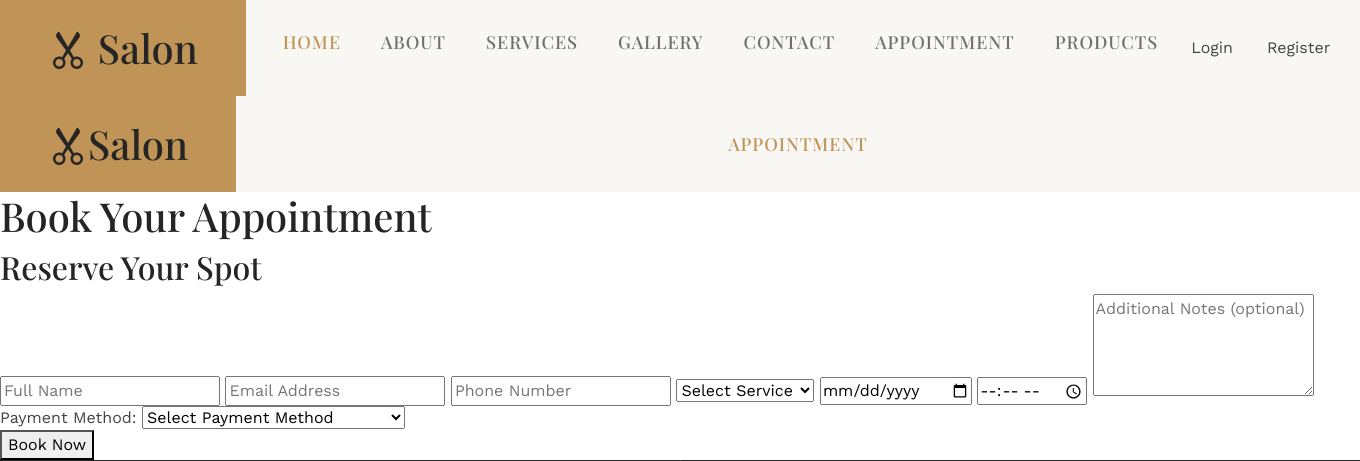
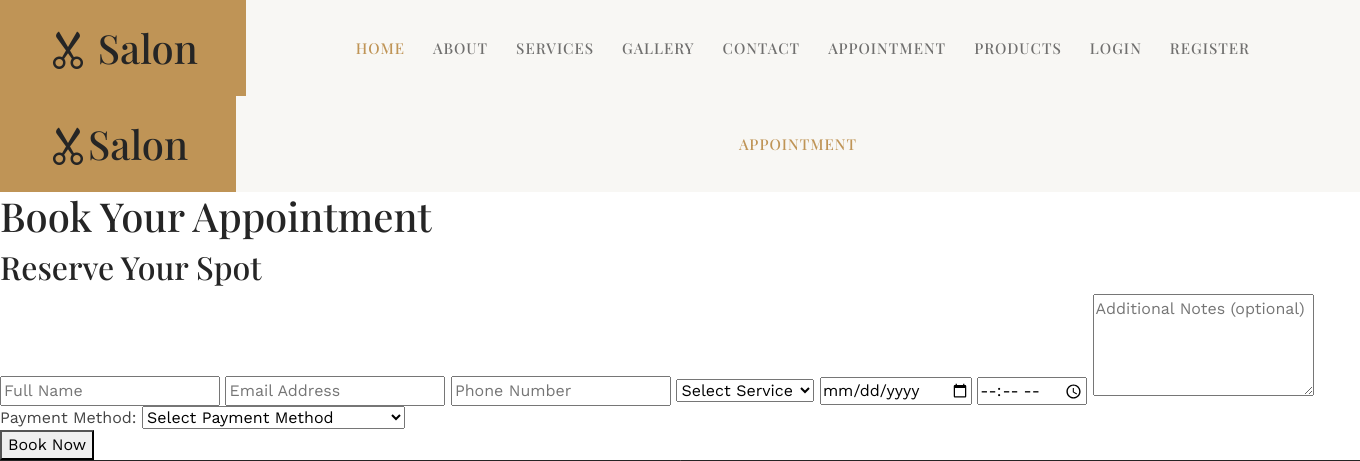
Before and after one commit to sadikshya-stack/salon-backend-django, a Django app: template templates/appointments.html in a window 1360 px wide. Shown: the top 461 px of the page. Run offline with Django 3.2, Linux system fonts and the light colour scheme; the template is opened without the code that fills it, so the values that code supplies are empty; some libraries are stand-ins or nearby versions.

Commit message:
index page everything is finalized.

```diff
--- a/static/css/style.css
+++ b/static/css/style.css
@@ -543,3 +543,48 @@
 .bg-primary {
     background-color: #bf9456 !important;
 }
+html, body {
+    overflow-x: hidden !important;
+}
+
+/* Default (Desktop) */
+.salon-navbar .nav-link {
+    font-size: 0.95rem;   /* slightly smaller */
+    padding: 0.5rem 0.75rem;
+}
+
+/* Tablets */
+@media (max-width: 1200px) {
+    .salon-navbar .nav-link {
+        font-size: 0.85rem;
+        padding: 0.45rem 0.6rem;
+    }
+}
+
+/* Mobile */
+@media (max-width: 992px) {
+    .salon-navbar .nav-link {
+        font-size: 1rem;  /* readable in collapsed menu */
+        padding: 0.5rem 1rem;
+    }
+}
+
+.navbar-light .navbar-nav .nav-link {
+    color: rgba(0, 0, 0, .55);
+}
+
+@media (min-width: 992px) {
+    .navbar-expand-lg .navbar-nav .nav-link {
+        padding-right: .5em;
+        padding-left: .5em;
+    }
+
+    .navbar .navbar-nav .nav-link {
+    margin: 0 12px;
+    font-size: 18px;
+    }
+}
+.navbar .navbar-nav .nav-link {
+    margin: 0 6px;
+    font-size: 15px;
+}
--- a/templates/includes/navbar.html
+++ b/templates/includes/navbar.html
@@ -1,7 +1,7 @@
 {% load static %}
 
 <div class="container-fluid bg-light sticky-top p-0">
-        <nav class="navbar navbar-expand-lg navbar-light p-0">
+        <nav class="navbar navbar-expand-lg navbar-light p-0 salon-navbar">
              <!-- LOGO -->
         <a href="{% url 'home' %}" class="navbar-brand bg-primary py-4 px-5 me-0">
             <h1 class="mb-0">
@@ -13,19 +13,19 @@
                 <span class="navbar-toggler-icon"></span>
             </button>
             <div class="collapse navbar-collapse p-3" id="navbarCollapse">
-                <div class="navbar-nav mx-auto overflow-auto">
-                     <a href="{% url 'home' %}" class="nav-item nav-link active">Home</a>
-                    <a href="{% url 'about' %}" class="nav-item nav-link">About</a>
-                    <a href="{% url 'services' %}" class="nav-item nav-link">Services</a>
-                    <a href="{% url 'gallery' %}" class="nav-item nav-link">Gallery</a>
-                    <a href="contact.html" class="nav-item nav-link">Contact</a>
-                    <a href="{% url 'appointments' %}" class="nav-item nav-link">Appointment</a>
-                    <a href="products.html" class="nav-item nav-link">Products</a>
-                    <a href="{% url 'login' %}" class="btn salon-btn-login me-2">
+                <div class="navbar-nav mx-auto ">
+                     <a href="{% url 'home' %}" class="nav-item nav-link d-flex align-items-center active">Home</a>
+                    <a href="{% url 'about' %}" class="nav-item d-flex align-items-center nav-link">About</a>
+                    <a href="{% url 'services' %}" class="nav-item d-flex align-items-center nav-link">Services</a>
+                    <a href="{% url 'gallery' %}" class="nav-item d-flex align-items-center nav-link">Gallery</a>
+                    <a href="contact.html" class="nav-item d-flex align-items-center nav-link">Contact</a>
+                    <a href="{% url 'appointments' %}" class="nav-item d-flex align-items-center nav-link">Appointment</a>
+                    <a href="products.html" class="nav-item d-flex align-items-center nav-link">Products</a>
+                    <a href="{% url 'login' %}" class="nav-item d-flex align-items-center nav-link">
                         Login
                     </a>
 
-                    <a href="{% url 'register' %}" class="btn salon-btn-register">
+                    <a href="{% url 'register' %}" class="nav-item d-flex align-items-center nav-link">
                         Register
                     </a>
                 </div>
```
